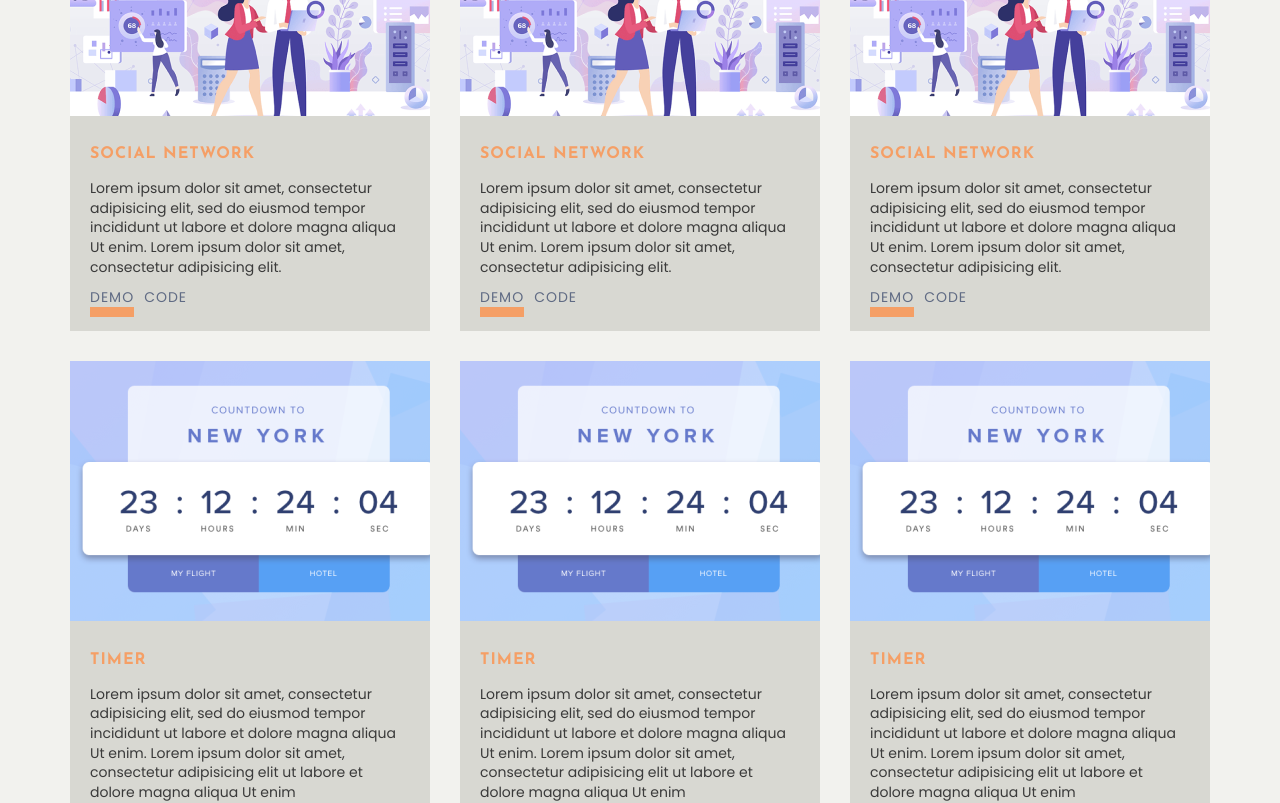
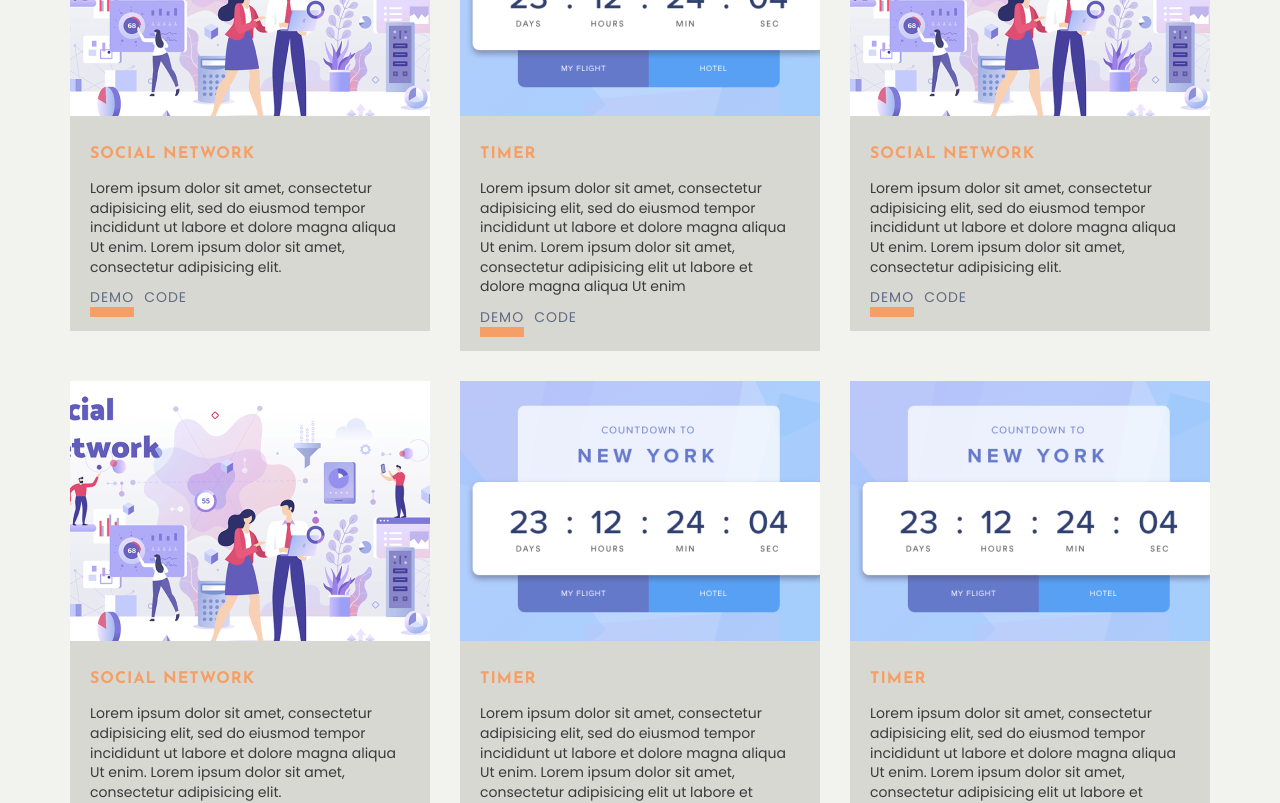
Before and after one commit to volhaf/portfolio_cv_react, a React app: page / in a window 1280 px wide. Shown: the part 2260-3063 px from the top of the page. Built offline with nearby package versions, Linux system fonts and the light colour scheme.

Commit message:
feat: added animation FramerMotion

```diff
--- a/package.json
+++ b/package.json
@@ -32,6 +32,7 @@
     "eslint-config-react-app": "7.0.1",
     "eslint-webpack-plugin": "3.1.1",
     "file-loader": "6.2.0",
+    "framer-motion": "^11.0.18",
     "fs-extra": "10.0.0",
     "gh-pages": "^6.1.1",
     "html-webpack-plugin": "5.5.0",
--- a/src/layout/sections/works/Works.tsx
+++ b/src/layout/sections/works/Works.tsx
@@ -7,6 +7,9 @@ import socialImg from '../../../assets/images/proj-1.png';
 import timerImg from '../../../assets/images/proj-2.png';
 import { Conteiner } from '../../../components/Conteiner';
 import {S} from './Works_Styles';
+import { AnimatePresence, motion } from "framer-motion"
+
+
 
 
 const tabsItems: Array<{status:TabsStatusType, title: string}> = [
@@ -34,18 +37,7 @@ const worksData = [
         src: socialImg,
         text: 'Lorem ipsum dolor sit amet, consectetur adipisicing elit, sed do eiusmod tempor incididunt ut labore et dolore magna aliqua Ut enim. Lorem ipsum dolor sit amet, consectetur adipisicing elit.',
         type: "spa",
-    },
-    {
-        title: 'Social Network',
-        src: socialImg,
-        text: 'Lorem ipsum dolor sit amet, consectetur adipisicing elit, sed do eiusmod tempor incididunt ut labore et dolore magna aliqua Ut enim. Lorem ipsum dolor sit amet, consectetur adipisicing elit.',
-        type: "spa",
-    },
-    {
-        title: 'Social Network',
-        src: socialImg,
-        text: 'Lorem ipsum dolor sit amet, consectetur adipisicing elit, sed do eiusmod tempor incididunt ut labore et dolore magna aliqua Ut enim. Lorem ipsum dolor sit amet, consectetur adipisicing elit.',
-        type: "spa",
+        id: 1
     },
 
     {
@@ -53,18 +45,35 @@ const worksData = [
         src: timerImg,
         text: 'Lorem ipsum dolor sit amet, consectetur adipisicing elit, sed do eiusmod tempor incididunt ut labore et dolore magna aliqua Ut enim. Lorem ipsum dolor sit amet, consectetur adipisicing elit  ut labore et dolore magna aliqua Ut enim',
         type: "react",
+        id: 2
+    },
+    {
+        title: 'Social Network',
+        src: socialImg,
+        text: 'Lorem ipsum dolor sit amet, consectetur adipisicing elit, sed do eiusmod tempor incididunt ut labore et dolore magna aliqua Ut enim. Lorem ipsum dolor sit amet, consectetur adipisicing elit.',
+        type: "landing",
+        id: 3
+    },
+    {
+        title: 'Social Network',
+        src: socialImg,
+        text: 'Lorem ipsum dolor sit amet, consectetur adipisicing elit, sed do eiusmod tempor incididunt ut labore et dolore magna aliqua Ut enim. Lorem ipsum dolor sit amet, consectetur adipisicing elit.',
+        type: "landing",
+        id: 4
     },
     {
         title: 'Timer',
         src: timerImg,
         text: 'Lorem ipsum dolor sit amet, consectetur adipisicing elit, sed do eiusmod tempor incididunt ut labore et dolore magna aliqua Ut enim. Lorem ipsum dolor sit amet, consectetur adipisicing elit  ut labore et dolore magna aliqua Ut enim',
         type: "react",
+        id: 5
     },
     {
         title: 'Timer',
         src: timerImg,
         text: 'Lorem ipsum dolor sit amet, consectetur adipisicing elit, sed do eiusmod tempor incididunt ut labore et dolore magna aliqua Ut enim. Lorem ipsum dolor sit amet, consectetur adipisicing elit  ut labore et dolore magna aliqua Ut enim',
         type: "react",
+        id: 6
     },
 ]
 
@@ -99,12 +108,26 @@ function changeFilterStatus(value: TabsStatusType) {
                         changeFilterStatus={changeFilterStatus}
                         currentFilterStatus={currentFilterStatus}/>
                 <FlexWrapper justify ={'space-between'} align={'flex-start'} wrap={'wrap'}>
-                    {filteredWorks.map((w)=> {
-                        return <Work title={w.title}
-                                    src={w.src}
-                                    text={w.text}
-                        />
-                    })}
+                    <AnimatePresence>
+                        {filteredWorks.map((w)=> {
+                            return (
+                                <motion.div style={{width: '350px', flexGrow: 1, maxWidth: '540px'}}
+                                    layout
+                                    initial={{ opacity: 0 }}
+                                    animate={{ opacity: 1 }}
+                                    exit={{ opacity: 0 }}
+                                    key={w.id}
+
+                                    >
+                                    <Work title={w.title}
+                                                src={w.src}
+                                                text={w.text}
+                                                key={w.id}
+                                    />
+                                </motion.div>
+                            )
+                        })}
+                    </AnimatePresence>
                 </FlexWrapper>
             </Conteiner>
         </S.Works>
--- a/src/layout/sections/works/Works_Styles.ts
+++ b/src/layout/sections/works/Works_Styles.ts
@@ -14,8 +14,8 @@ const Works = styled.section`
 
 const Work = styled.div`
     background-color: ${theme.color.secondaryBg};
-    width: 330px;
-    flex-grow: 1;
+    /* width: 330px;
+    flex-grow: 1;  */
 
 
     ${LinkTab} {
@@ -26,10 +26,10 @@ const Work = styled.div`
         }
     }
 
-
+/*
     @media ${theme.media.desktop} {
         max-width: 540px;
-    }
+    } */
 `
 
 const ImageWrapper = styled.div`
```
Also changed, not shown: 1 other file (tests, documents, lock files or other folders).
